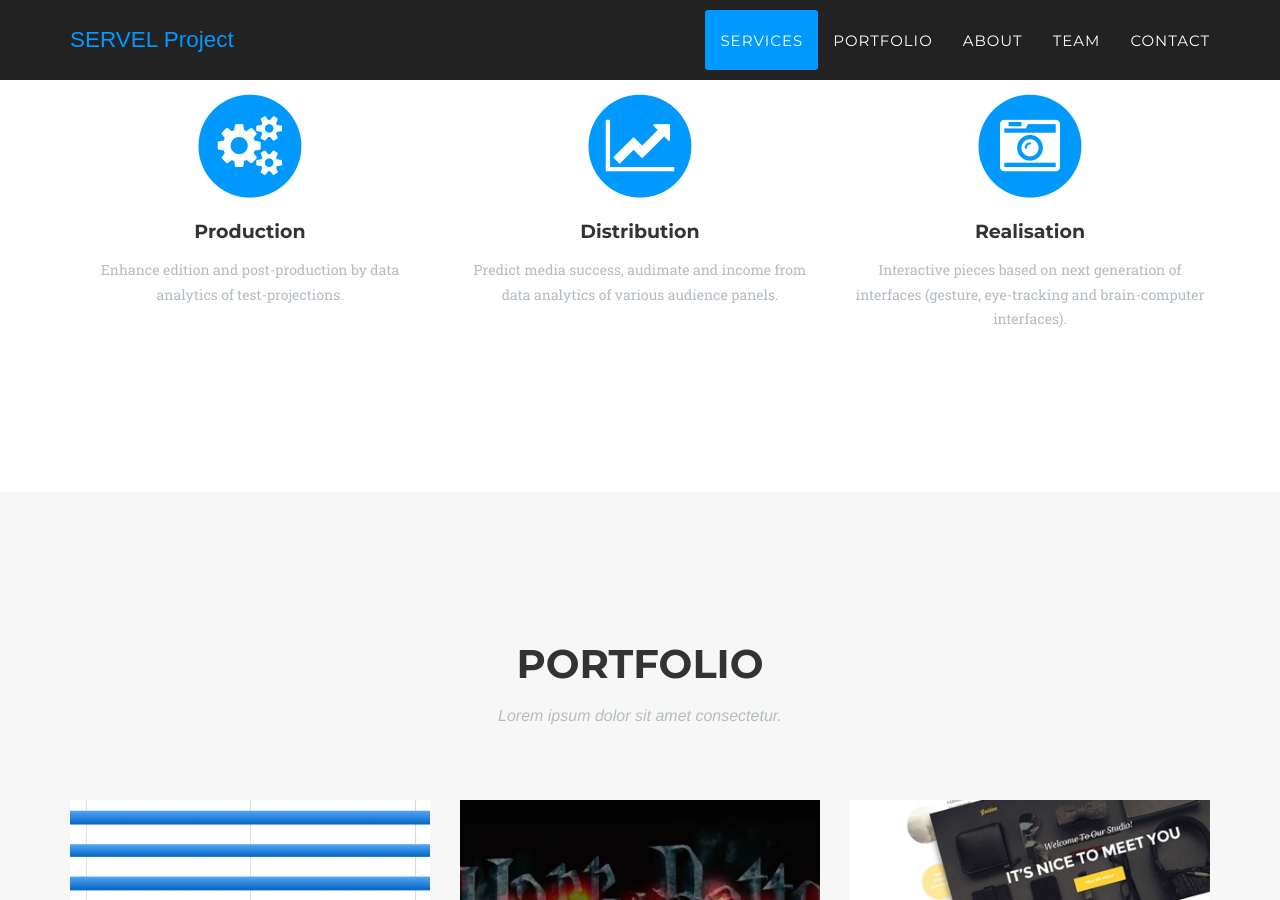
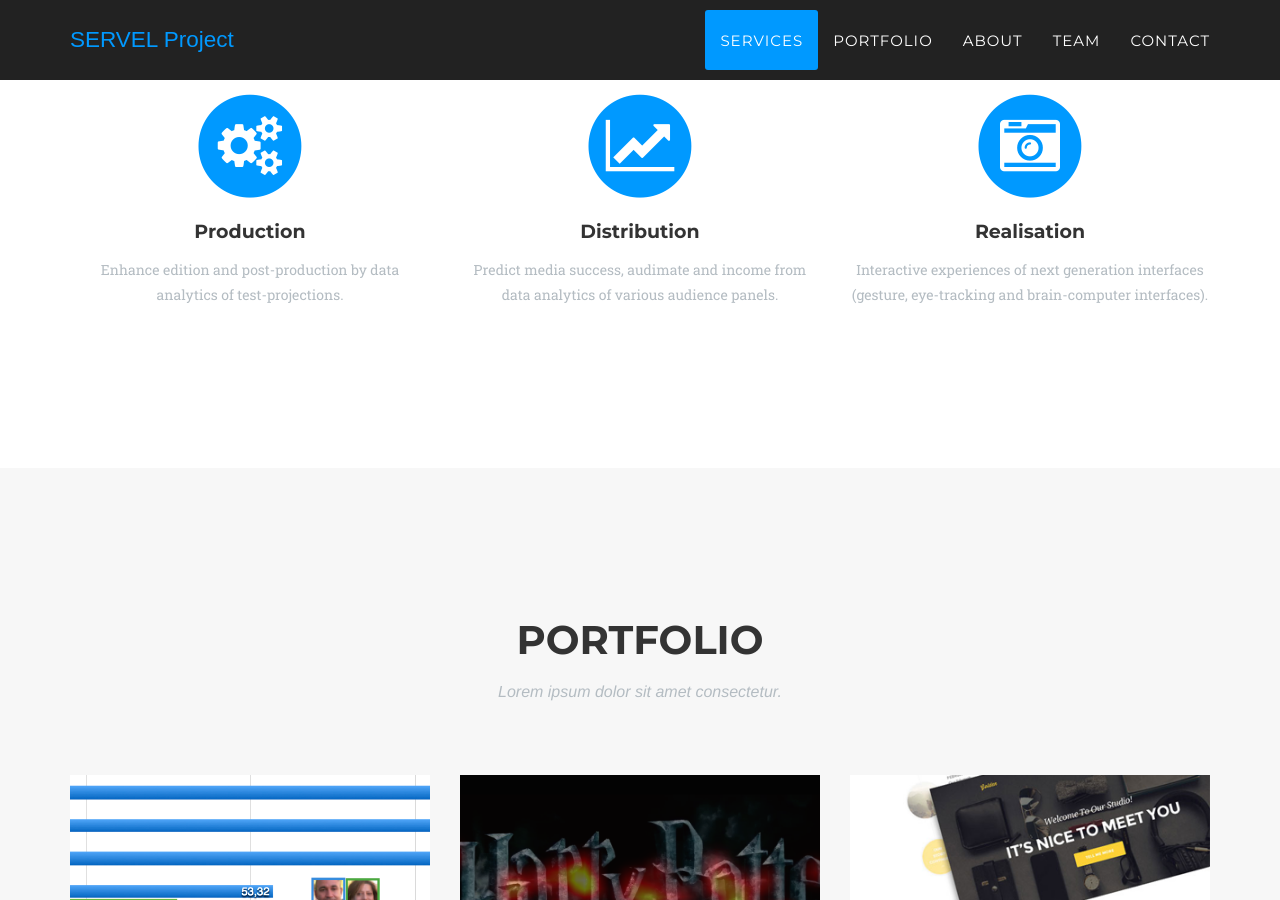
Before and after one commit to servelproject/servel-technologies.io, a Jekyll site: the page built from index.html, in a window 1280 px wide and 900 px high, scrolled down 978 px. Built offline with Jekyll 4.4.1, drawn with Linux system fonts in a browser that asks for light colours; some web fonts are replaced.

Commit message:
realisation offer enhanced

```diff
--- a/_includes/services.html
+++ b/_includes/services.html
@@ -30,7 +30,7 @@
                         <i class="fa fa-camera-retro fa-stack-1x fa-inverse"></i>
                     </span>
                     <h4 class="service-heading">Realisation</h4>
-                    <p class="text-muted">Interactive pieces based on next generation of interfaces (gesture, eye-tracking and brain-computer interfaces).</p>
+                    <p class="text-muted">Interactive experiences of next generation interfaces (gesture, eye-tracking and brain-computer interfaces).</p>
                 </div>
             </div>
         </div>
```
